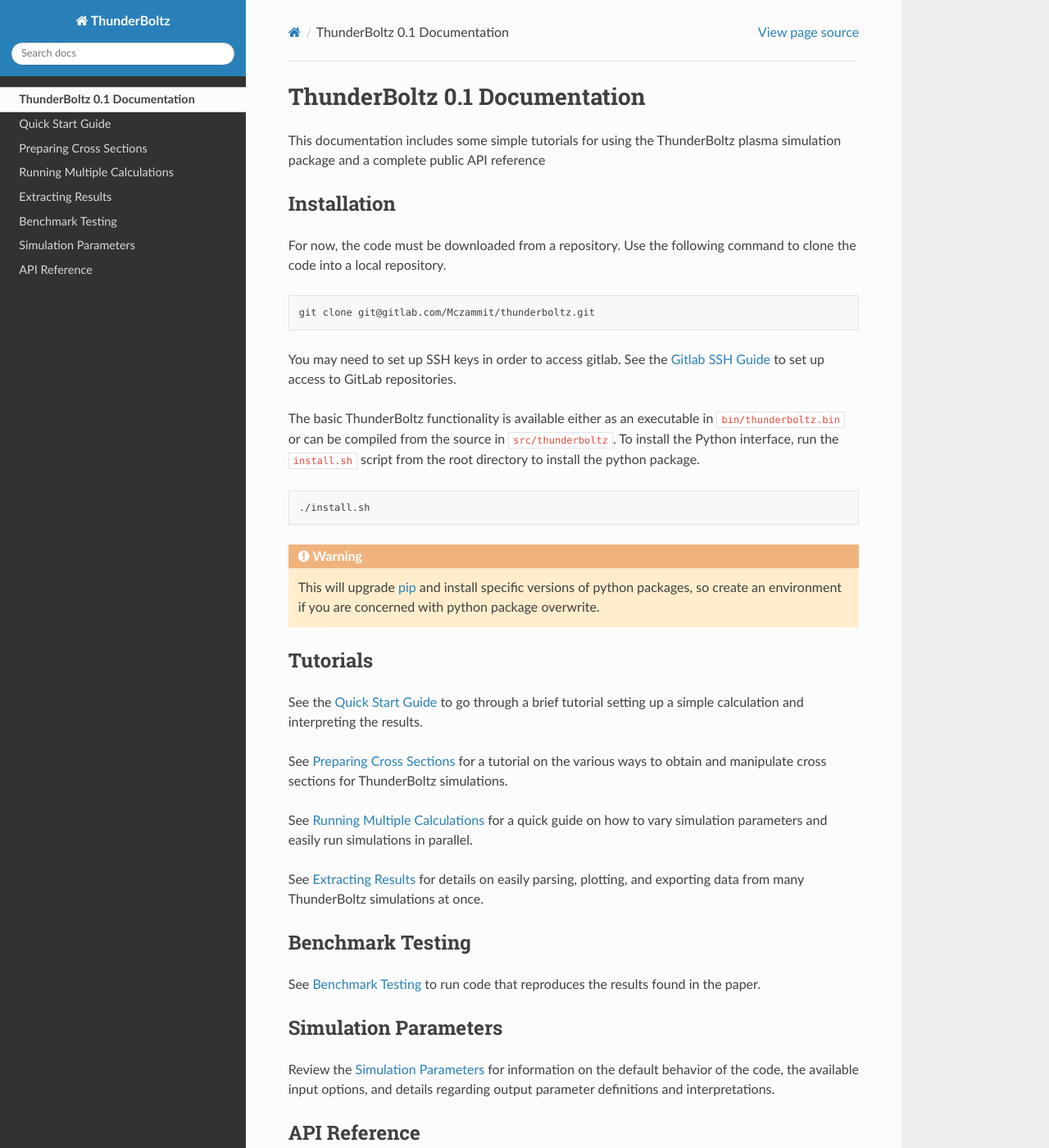
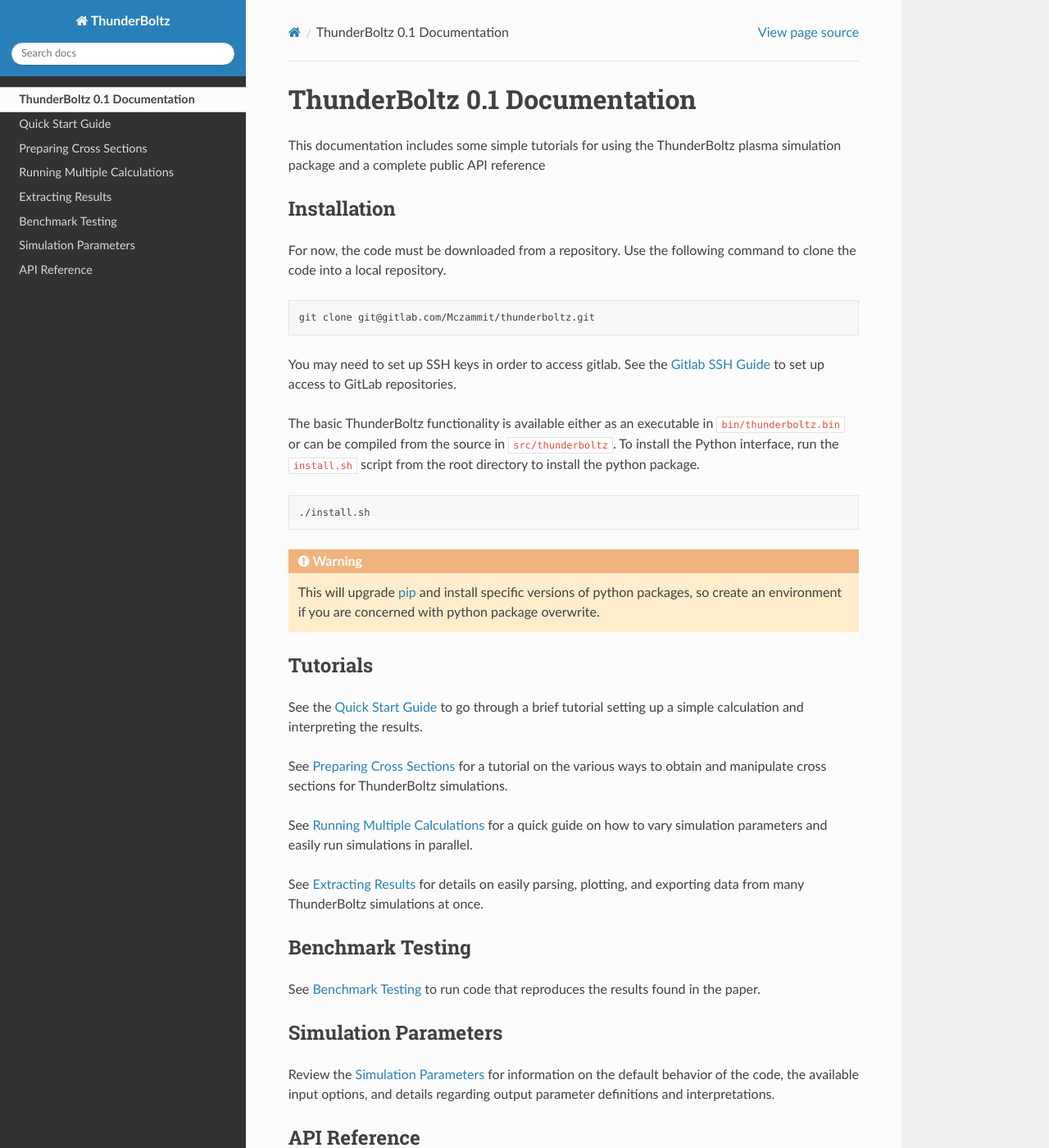
Before and after one commit to lanl/ThunderBoltz, a Sphinx documentation site: the page built from docs/source/index.rst, in a window 1280 px wide and 1400 px high. Shown: the whole window at 82% size. Built offline with Sphinx 7.4.7 and the Read the Docs theme 2.0.0, drawn with Linux system fonts in a browser that asks for light colours.

Commit message:
fix(docs): include custom css

```diff
--- a/docs/source/conf.py
+++ b/docs/source/conf.py
@@ -54,8 +54,8 @@
 # https://www.sphinx-doc.org/en/master/usage/configuration.html#options-for-html-output
 
 html_theme = "sphinx_rtd_theme"
-# html_static_path = ["_static"]
-# html_css_files = ["custom.css"]
+html_static_path = ["_static"]
+html_css_files = ["custom.css"]
 
 # -- Latex options
 latex_elements = {
```
